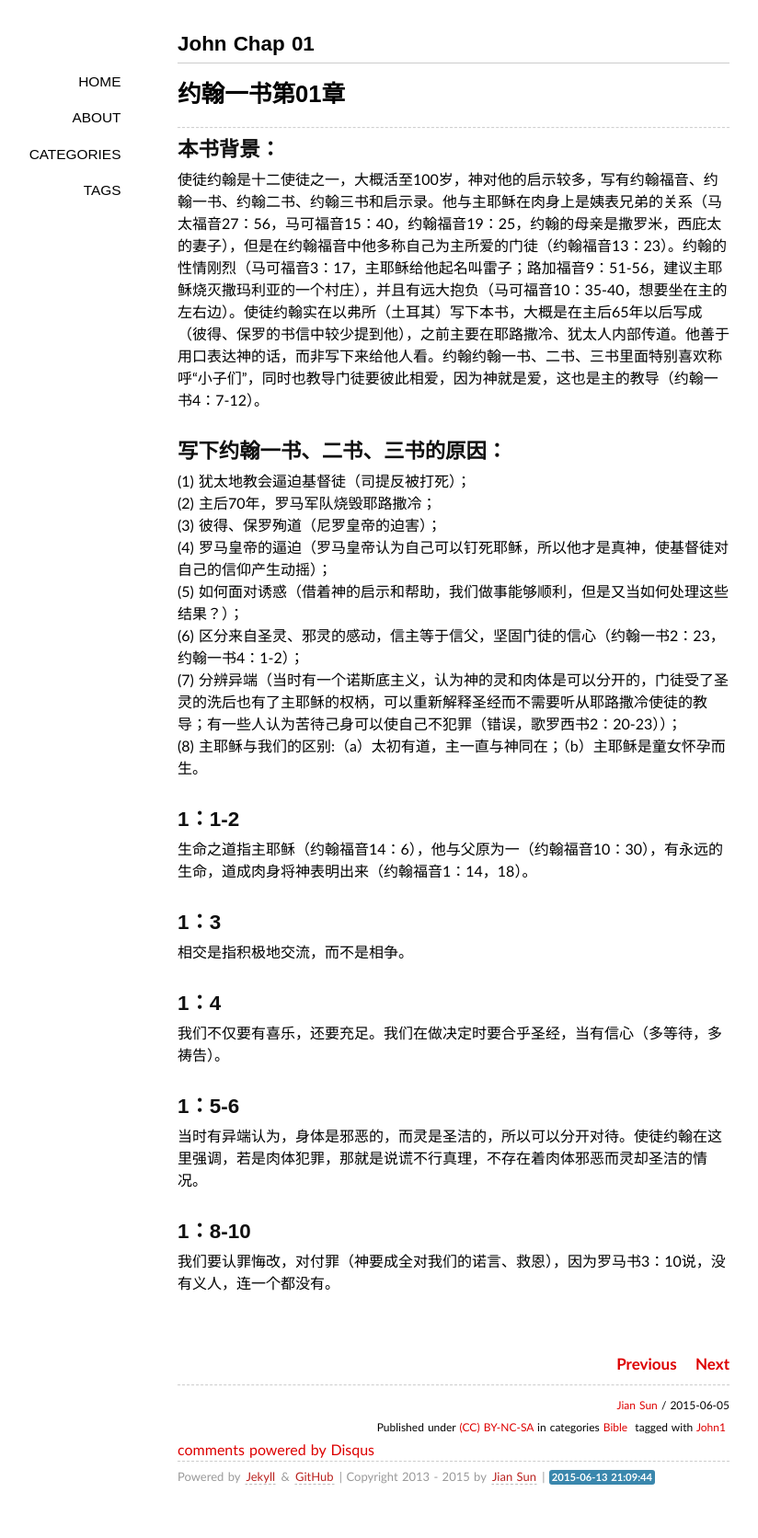
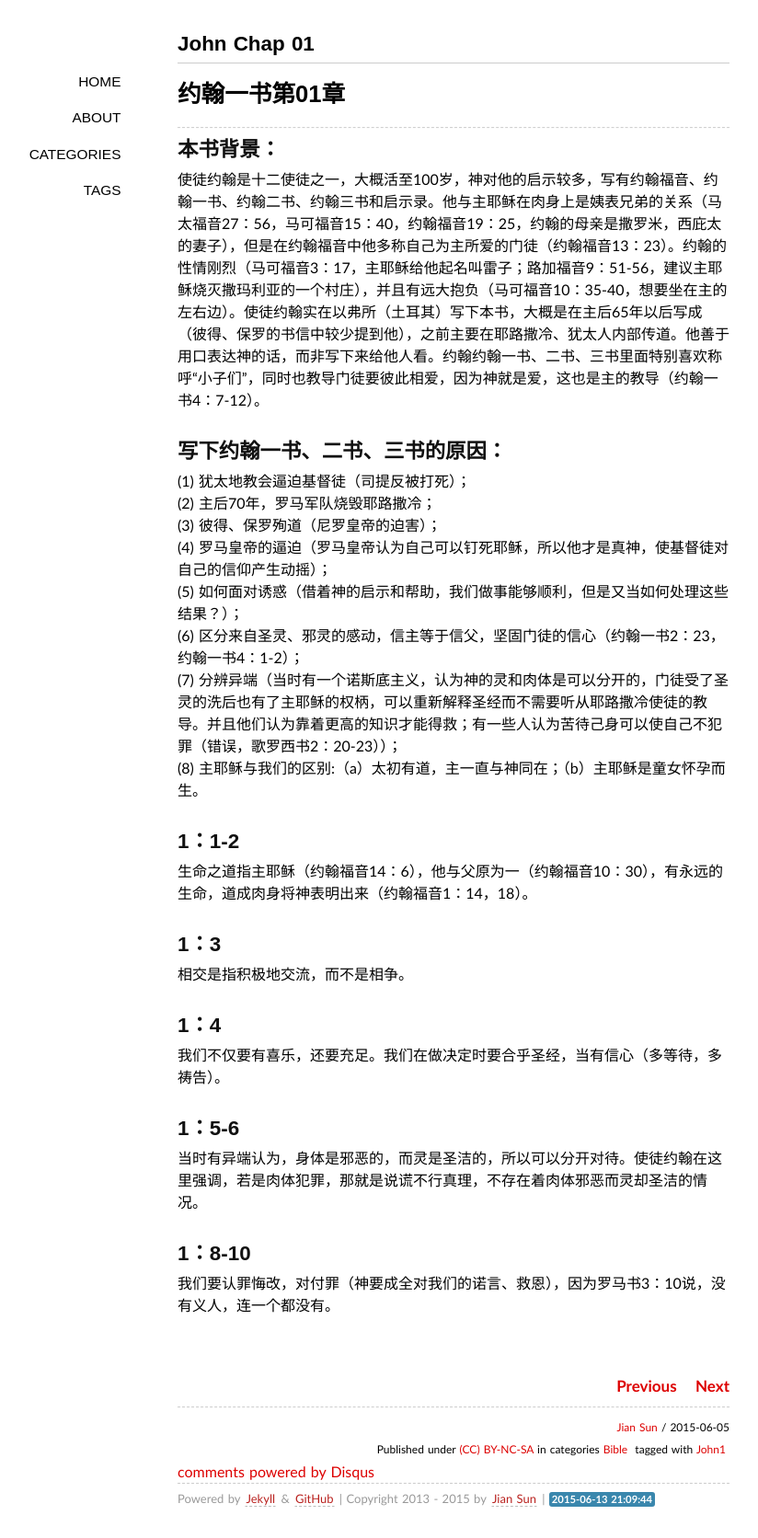
Before and after one commit to sjsprecious/sjsprecious.github.io, a Jekyll site: the page built from _posts/2015-06-05-JOHN1-CHAP-01.md, in a window 1280 px wide. Shown: the whole page at 92% size, without its empty margins (147-971 px from the left). Built offline with Jekyll 4.4.1, drawn with Linux system fonts in a browser that asks for light colours; some web fonts are replaced; comment, search, counter and statistics services are not loaded; before the commit the page ends 1648 px from its top, so only the background shows below that.

Commit message:
chap 01 change

```diff
--- a/_posts/2015-06-05-JOHN1-CHAP-01.md
+++ b/_posts/2015-06-05-JOHN1-CHAP-01.md
@@ -21,7 +21,7 @@ tags:
 (4) 罗马皇帝的逼迫（罗马皇帝认为自己可以钉死耶稣，所以他才是真神，使基督徒对自己的信仰产生动摇）；<br>
 (5) 如何面对诱惑（借着神的启示和帮助，我们做事能够顺利，但是又当如何处理这些结果？）；<br>
 (6) 区分来自圣灵、邪灵的感动，信主等于信父，坚固门徒的信心（约翰一书2：23，约翰一书4：1-2）；<br>
-(7) 分辨异端（当时有一个诺斯底主义，认为神的灵和肉体是可以分开的，门徒受了圣灵的洗后也有了主耶稣的权柄，可以重新解释圣经而不需要听从耶路撒冷使徒的教导；有一些人认为苦待己身可以使自己不犯罪（错误，歌罗西书2：20-23））；<br>
+(7) 分辨异端（当时有一个诺斯底主义，认为神的灵和肉体是可以分开的，门徒受了圣灵的洗后也有了主耶稣的权柄，可以重新解释圣经而不需要听从耶路撒冷使徒的教导。并且他们认为靠着更高的知识才能得救；有一些人认为苦待己身可以使自己不犯罪（错误，歌罗西书2：20-23））；<br>
 (8) 主耶稣与我们的区别:（a）太初有道，主一直与神同在；（b）主耶稣是童女怀孕而生。<br><br>
 
 ## 1：1-2<br>
```
